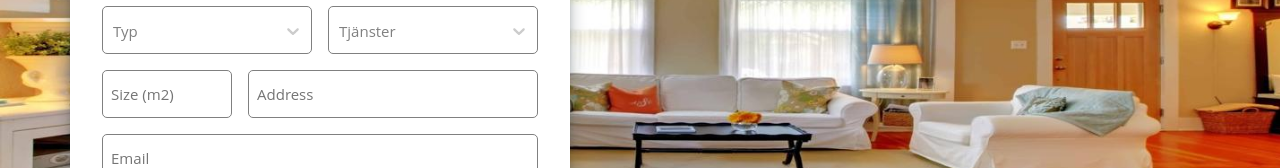
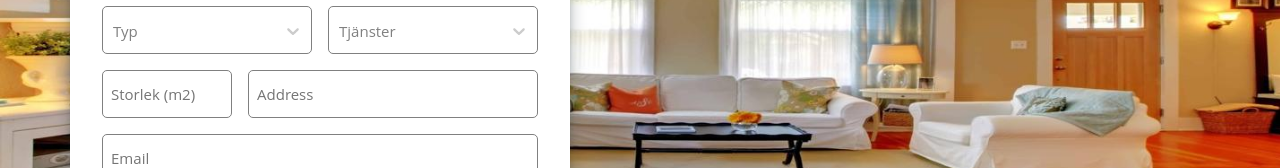
Before and after one commit to pcaicedo94/aurelservices.se, a Next.js app: page / in a window 1280 px wide. Shown: the part 291-459 px from the top of the page. Built offline with nearby package versions, Linux system fonts and the light colour scheme.

Commit message:
texto de formulario modificado

```diff
--- a/components/HomeForm/HomeForm.jsx
+++ b/components/HomeForm/HomeForm.jsx
@@ -106,7 +106,7 @@ export default function HomeForm() {
             min="1"
             type="number"
             style={{ width: 130 }}
-            placeholder="Size (m2)"
+            placeholder="Storlek (m2)"
             required
             onChange={(e) => {
               if (submitted) setSubmitted(false);
```
